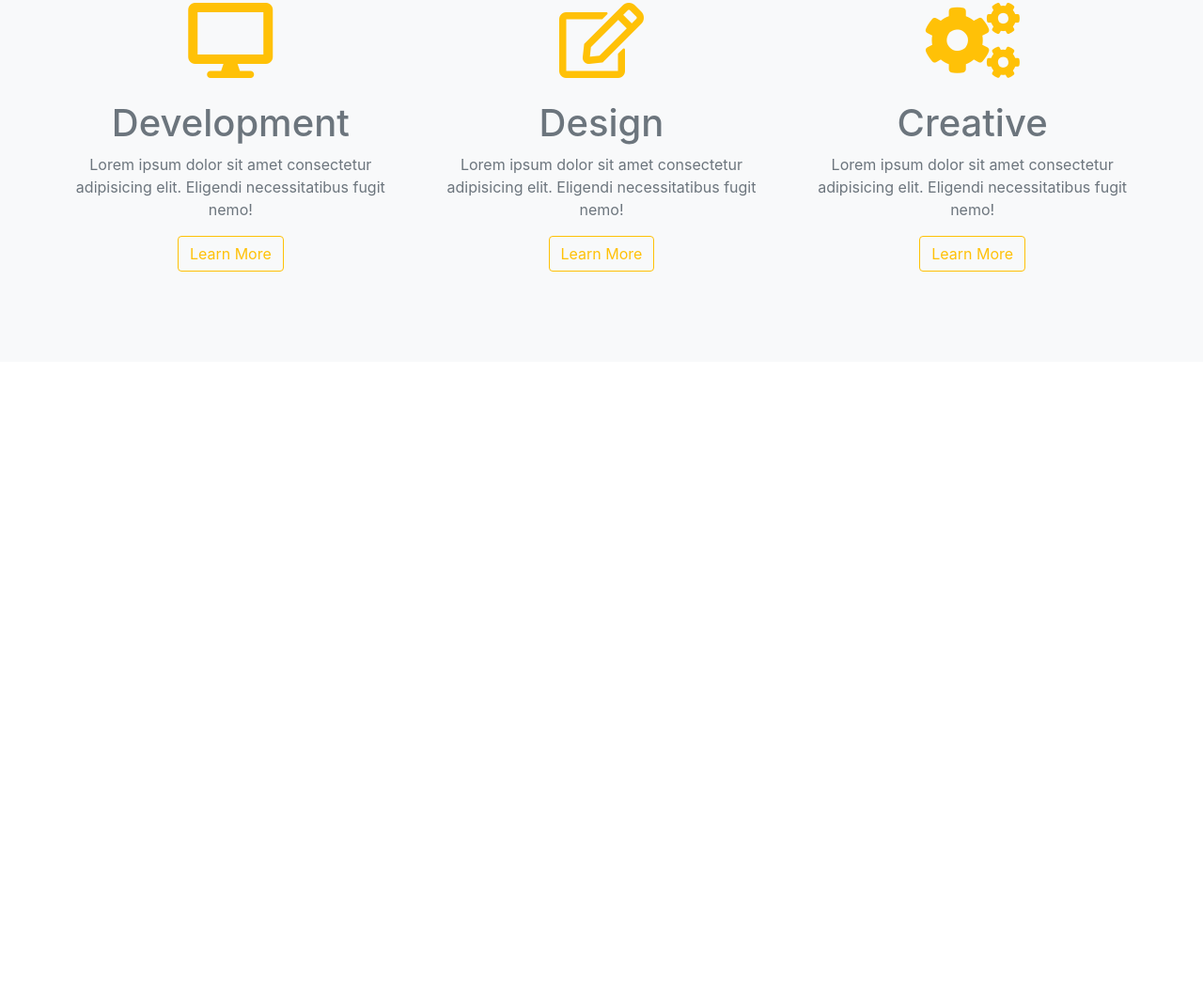
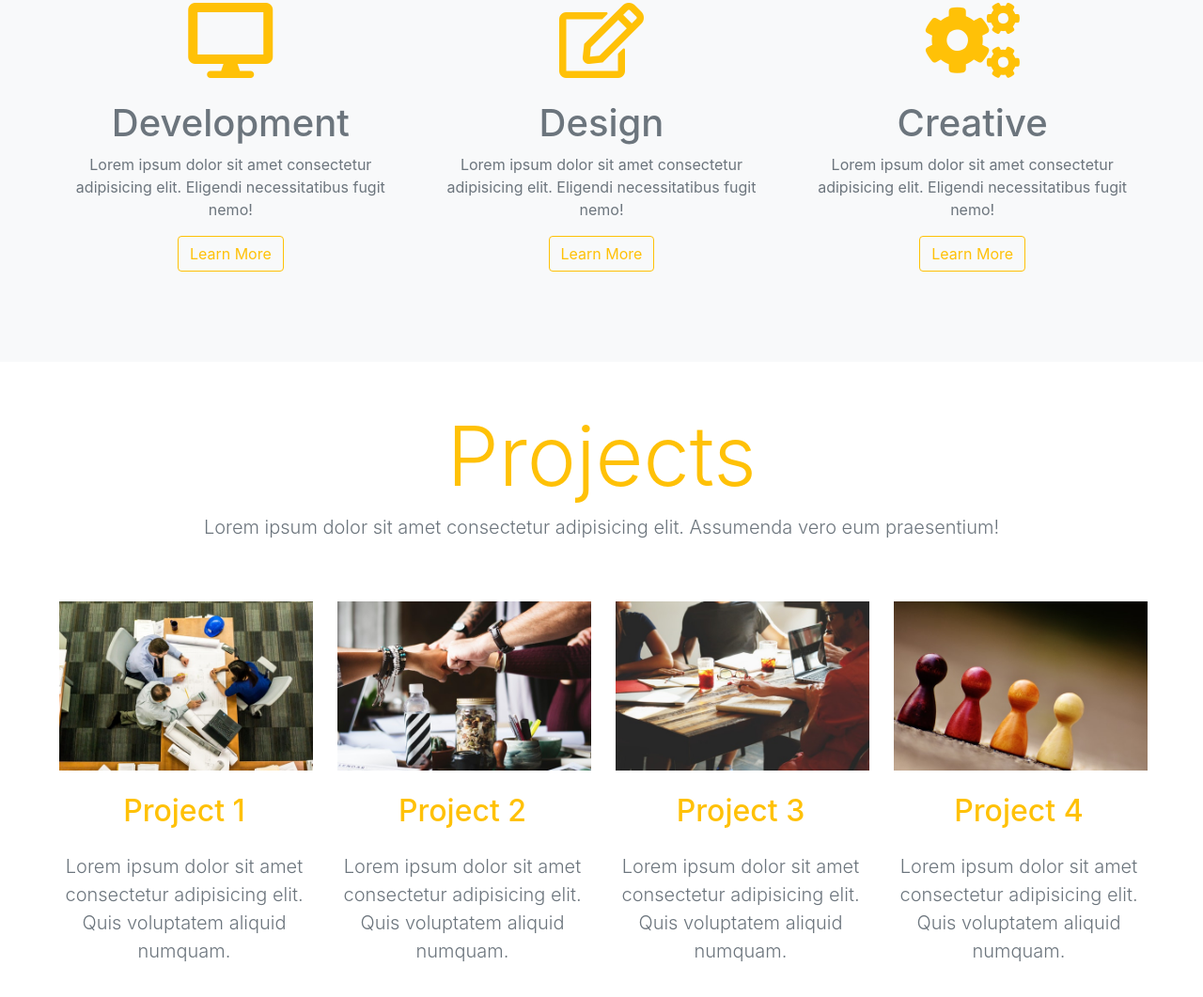
Before and after one commit to Daniyal-Shah/bootrap-website, a plain HTML site: page index.html in a window 1280 px wide. Shown: the part 1053-2114 px from the top of the page at 94% size. Before the commit the page ends 1438 px from the top, so only its background shows below. Drawn offline with nearby package versions, Linux system fonts and the light colour scheme.

Commit message:
projects created

```diff
--- a/index.html
+++ b/index.html
@@ -132,6 +132,64 @@
     <!-- End of skills section -->
 
 
+    <!-- project  section -->
+    <section class="p-5 ">
+        <!-- title  -->
+        <div class="container-fluid">
+            <div class="row  mb-5">
+                <div class="col text-center">
+                    <h1 class=" display-2 text-warning">Projects</h1>
+                    <p class="lead text-secondary">Lorem ipsum dolor sit amet consectetur adipisicing elit. Assumenda vero eum praesentium!</p>
+                </div>
+            </div>
+        <!-- end of title -->
+
+            <div class="row ">
+                <div class="col-lg-3 col-sm-6 text-center">
+                    <img src="./images/project1.jpg" alt="" height="180rem">
+                    <h2 class="text-warning my-4">Project 1</h2>
+                    <p class="lead text-secondary">Lorem ipsum dolor sit amet consectetur adipisicing elit. Quis voluptatem aliquid numquam.</p>
+                </div>
+                <div class="col-lg-3 col-sm-6 text-center">
+                    <img src="./images/project2.jpg" alt="" height="180rem">
+                    <h2 class="text-warning my-4">Project 2</h2>
+                    <p class="lead text-secondary">Lorem ipsum dolor sit amet consectetur adipisicing elit. Quis voluptatem aliquid numquam.</p>
+                </div>
+                <div class="col-lg-3 col-sm-6 text-center">
+                    <img src="./images/project3.jpg" alt="" height="180rem">
+                    <h2 class="text-warning my-4">Project 3</h2>
+                    <p class="lead text-secondary">Lorem ipsum dolor sit amet consectetur adipisicing elit. Quis voluptatem aliquid numquam.</p>
+                </div>
+                <div class="col-lg-3 col-sm-6 text-center">
+                    <img src="./images/project4.jpg" alt="" height="180rem">
+                    <h2 class="text-warning my-4">Project 4</h2>
+                    <p class="lead text-secondary">Lorem ipsum dolor sit amet consectetur adipisicing elit. Quis voluptatem aliquid numquam.</p>
+                </div>
+            </div>
+        </div>
+
+
+
+
+    </section>
+
+
+    <!-- end of project section -->
+
+
+
+
+
+
+
+
+
+
+
+
+
+
+
 
     <!-- Optional JavaScript -->
     <!-- jQuery first, then Popper.js, then Bootstrap JS -->
```
